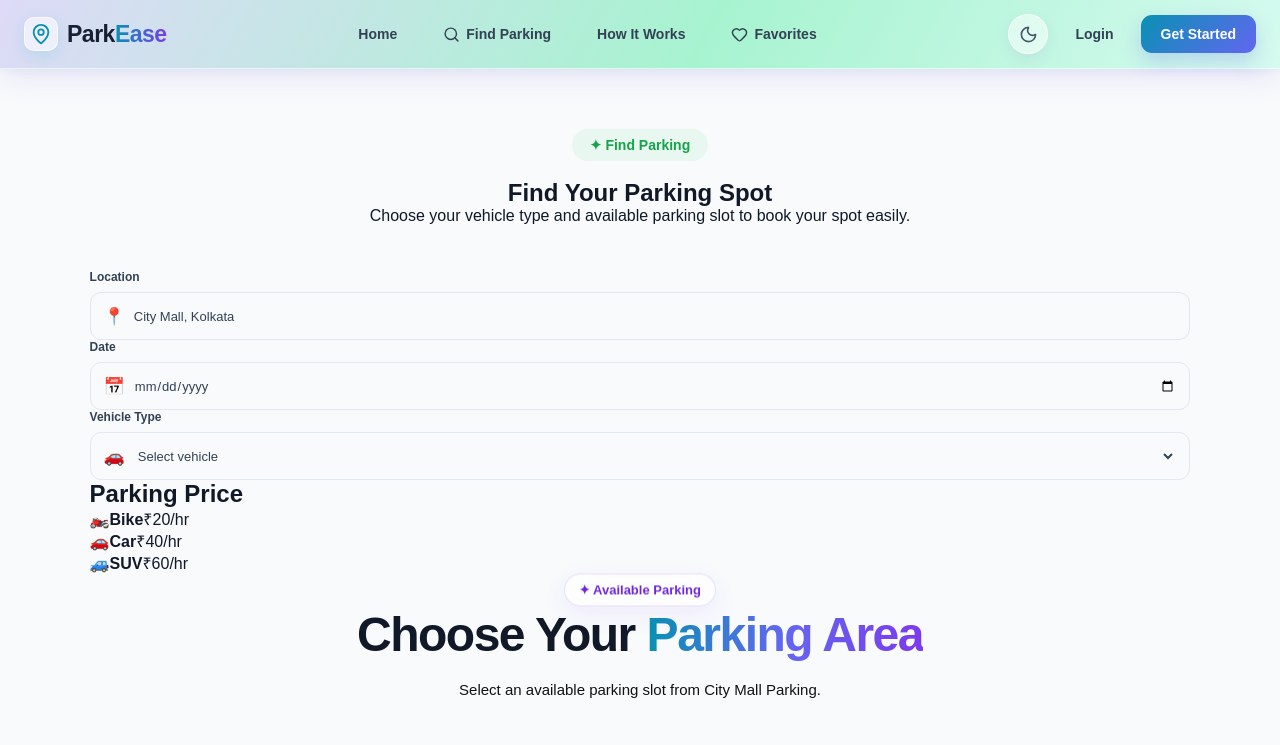
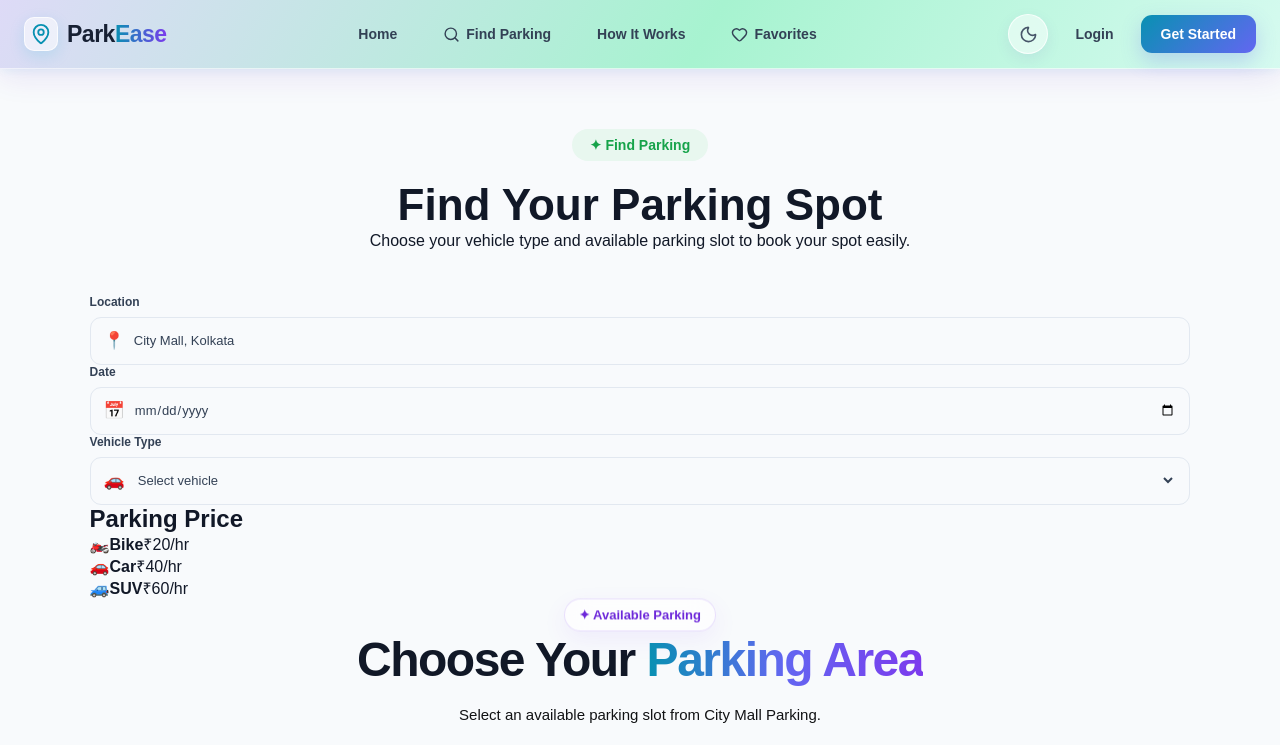
Before and after one commit to dibeyendu-dev/smart-parking-system, a React (Vite) app: page /search in a window 1280 px wide. Shown: the top 745 px of the page. Built offline with nearby package versions, Linux system fonts and the light colour scheme.

Commit message:
Find Parking css part 4 added

```diff
--- a/src/css/FindParking.css
+++ b/src/css/FindParking.css
@@ -6,12 +6,14 @@
     background: #f8fafc;
     box-sizing: border-box;
 }
+
 /* Header */
 .find-parking-header {
     text-align: center;
     max-width: 750px;
     margin: 0 auto 45px;
 }
+
 /* Section Badge */
 .find-parking-header .section-badge {
     display: inline-block;
@@ -26,3 +28,14 @@
     font-size: 14px;
     font-weight: 600;
 }
+
+/* Main Heading */
+.find-parking-header h1 {
+    margin: 0;
+
+    font-size: 44px;
+    line-height: 1.2;
+
+    color: #111827;
+    font-weight: 700;
+}
```
